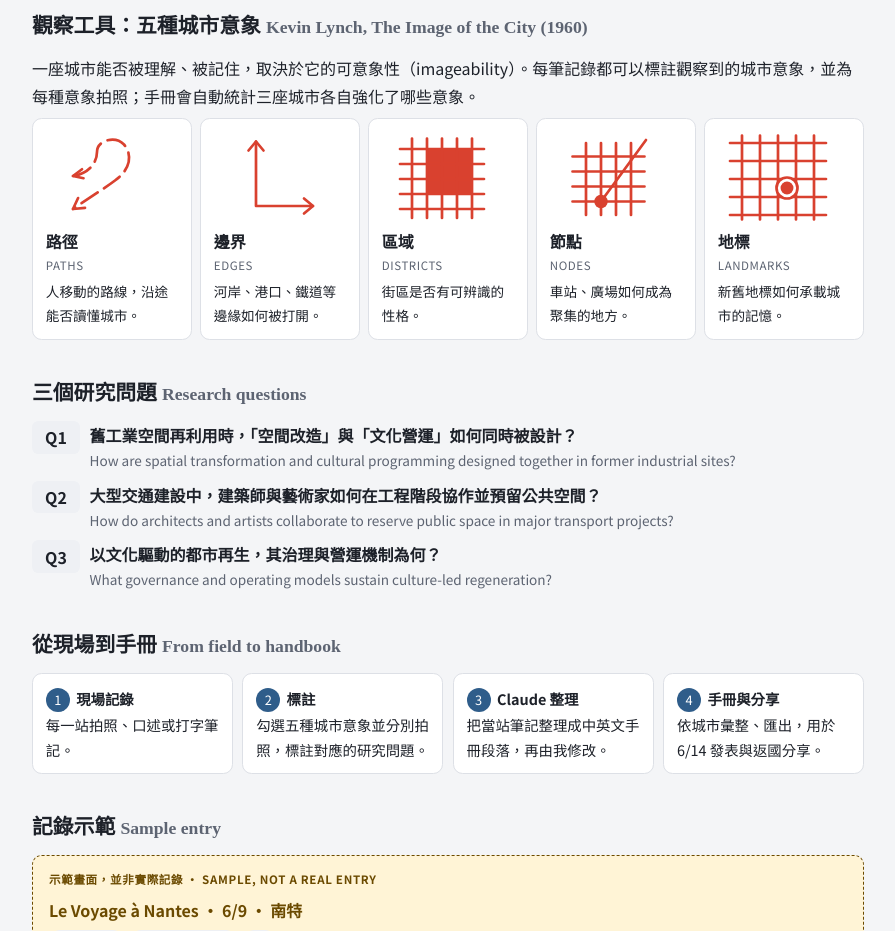
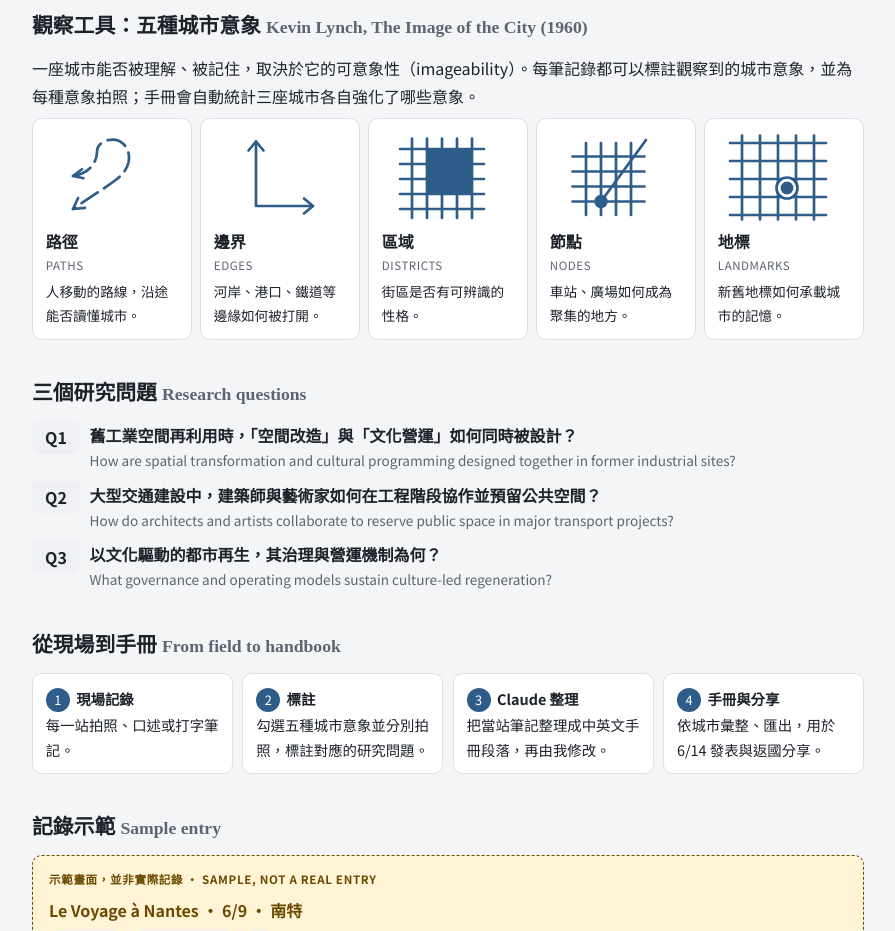
Before and after one commit to chaoenho-hub/three-cities, a plain HTML site: page index.html in a window 1280 px wide. Shown: the part 900-1831 px from the top of the page, without its empty margins (192-1087 px from the left). Drawn offline with Linux system fonts and the light colour scheme.

Commit message:
五種城市意象：改用網站主色藍
Co-Authored-By: Claude Opus 5.5 <noreply@anthropic.com>
Claude-Session: https://claude.ai/code/session_01TQuAPEgcqS2ejbKyb5qUmF

```diff
--- a/index.html
+++ b/index.html
@@ -53,7 +53,7 @@ svg.map{width:100%;max-width:340px;height:auto;display:block;margin:0 auto}
 @media (max-width:720px){.lynch{grid-template-columns:repeat(2,minmax(0,1fr))}.lynch .card:last-child{grid-column:span 2}.lynch .card:last-child .ico{max-width:7.5rem}}
 .lynch .card{padding:.7rem .8rem}
 .lynch b{display:block;font-size:1rem}
-.ico{display:block;width:100%;max-width:7.5rem;height:auto;margin:0 0 .4rem;color:var(--lynch)}
+.ico{display:block;width:100%;max-width:7.5rem;height:auto;margin:0 0 .4rem;color:var(--accent)}
 .ico .s{fill:currentColor;stroke:none}.ico .o{fill:none;stroke:currentColor;stroke-width:1.4;stroke-linejoin:round;stroke-linecap:round}.ico .o{stroke-width:1.8}.ico .dash{stroke-dasharray:13 5}.ico .ring{fill:var(--surface);stroke:currentColor;stroke-width:1.8}
 .ico.ico-s{width:2.8rem;max-width:none;height:auto;flex:none;margin:0}.ico.ico-s .o,.ico.ico-s .ring{stroke-width:2.2}
 .elrow .eh .lead{display:flex;align-items:center;gap:.5rem}
```
